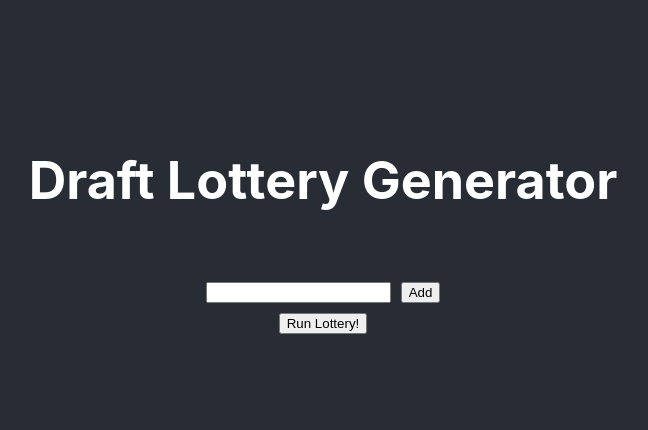
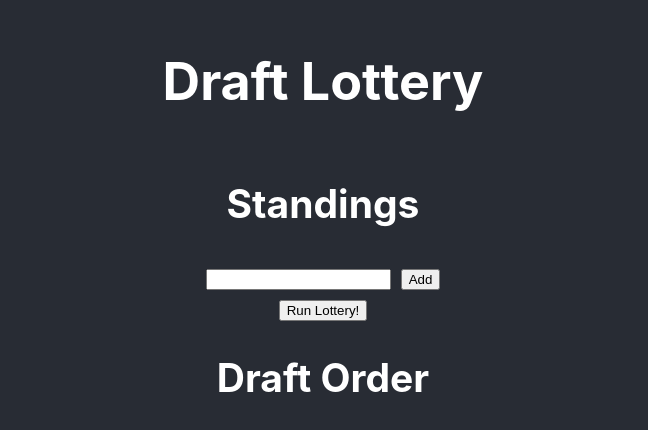
Before and after one commit to carterwcowan/DraftLottery, a React (Create React App) app: page / in a window 1280 px wide. Shown: the part 176-606 px from the top of the page, without its empty margins (317-965 px from the left). Built offline with nearby package versions, Linux system fonts and the light colour scheme.

Commit message:
display winners

```diff
--- a/src/App.js
+++ b/src/App.js
@@ -7,7 +7,7 @@ class App extends Component {
     return (
       <div className="App">
         <header className="App-header">
-          <h1>Draft Lottery Generator</h1>
+          <h1>Draft Lottery</h1>
         </header>
         <Lottery />
       </div>
--- a/src/components/lottery/lottery.js
+++ b/src/components/lottery/lottery.js
@@ -10,12 +10,26 @@ const PlayerList = ({ items, onItemClick }) => (
   </ol>
 );
 
+const ResultsList = ({ results }) => (
+  <div>
+    <h2>Draft Order</h2>
+    <ol>
+      {results.map((result, i) => (
+        <Result key={i} name={result} />
+      ))}
+    </ol>
+  </div>
+);
+
+const Result = ({ name }) => <li>{name}</li>;
+
 class Lottery extends Component {
   constructor(props) {
     super(props);
     this.state = {
       inputValue: "",
-      players: []
+      players: [],
+      results: []
     };
     this.run = this.run.bind(this);
   }
@@ -29,9 +43,9 @@ class Lottery extends Component {
   };
 
   run = () => {
-    console.log(this.state);
     const draftOrder = this.getDraftOrder(this.state.players);
-    alert(draftOrder);
+    this.state.results = draftOrder;
+    this.setState({ results: draftOrder });
   };
 
   onChange = e => this.setState({ inputValue: e.target.value });
@@ -73,7 +87,7 @@ class Lottery extends Component {
   }
 
   shuffle(array) {
-    var m = array.length,
+    let m = array.length,
       t,
       i;
 
@@ -88,10 +102,12 @@ class Lottery extends Component {
   }
 
   render() {
-    const { players: players, inputValue } = this.state;
+    const { players: players, inputValue, results: results } = this.state;
     return (
       <div className="lottery-container">
         <div className="lotter-wrapper">
+          <div className="add-players">
+            <h2>Standings</h2>
             <PlayerList items={players} onItemClick={this.handleItemClick} />
             <input type="text" value={inputValue} onChange={this.onChange} />
             <button className="addPlayer" onClick={this.onClick}>
@@ -102,6 +118,10 @@ class Lottery extends Component {
             <button onClick={this.run}>Run Lottery!</button>
           </div>
         </div>
+        <div className="results">
+          <ResultsList results={results} />
+        </div>
+      </div>
     );
   }
 }
```
Lines whose indentation alone changed are shown as unchanged.
